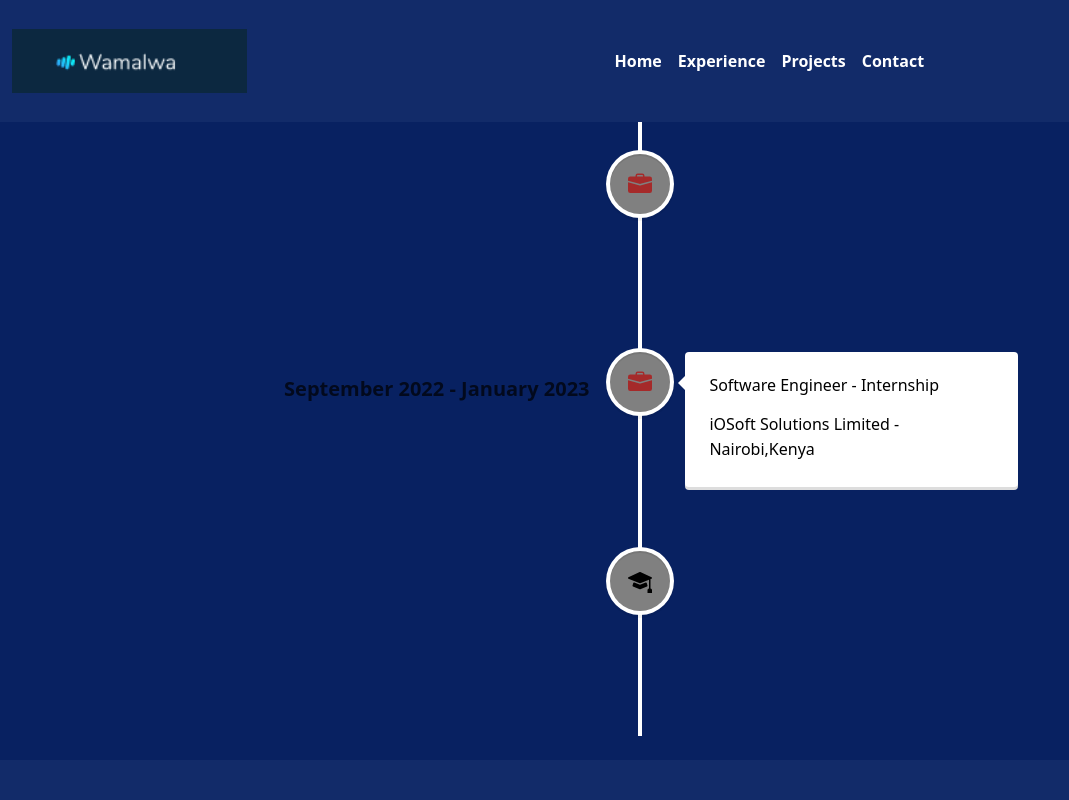
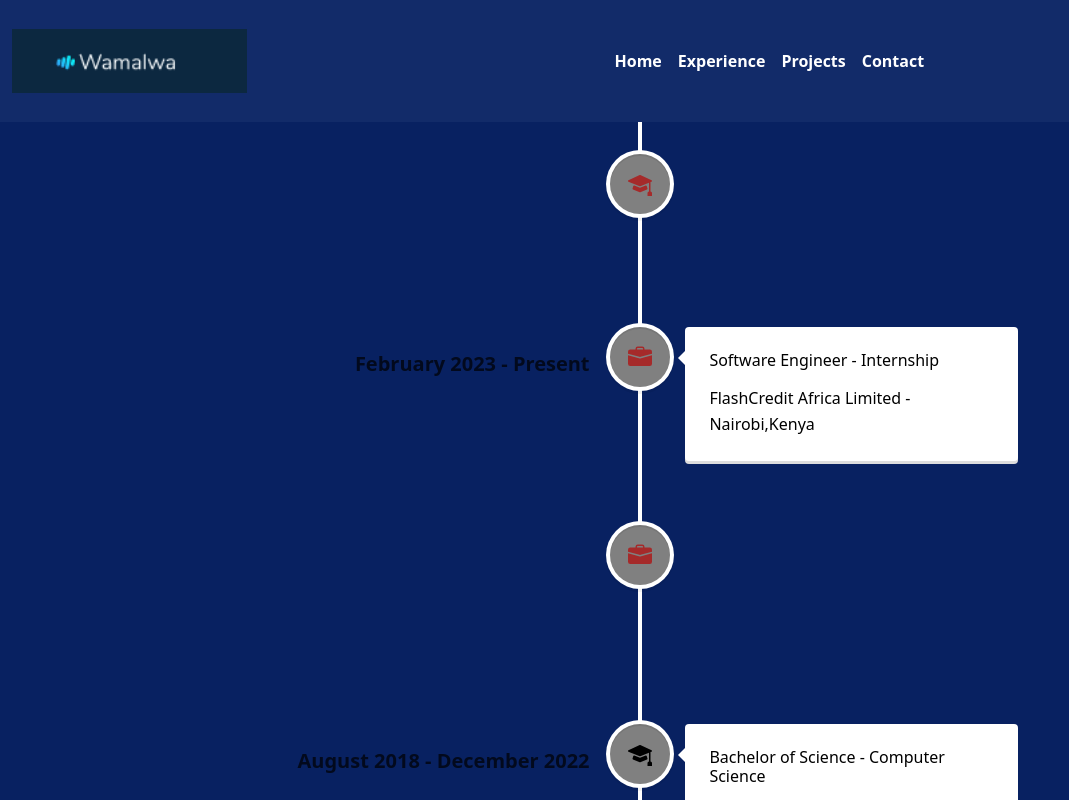
Before and after one commit to dedan-wamalwa/portfolio, a React (Create React App) app: page /Experience in a window 1280 px wide. Shown: the top 800 px of the page, without its empty margins (0-1069 px from the left). Built offline with nearby package versions, Linux system fonts and the light colour scheme.

Commit message:
Added moringa education

```diff
--- a/src/Pages/Experience.js
+++ b/src/Pages/Experience.js
@@ -9,8 +9,18 @@ function Experience() {
                 <VerticalTimeline className="mb-4">
                     <VerticalTimelineElement
                         className="vertical-timeline-element--work"
+                        date="March 2023 - Present"
+                        dateClassName="ms-3 text-black fw-bold fs-5"
+                        iconStyle={{ background: "gray", color: "brown" }}
+                        icon={<Icon.MortarboardFill />}
+                    >
+                        <h6 className="vertical-timeline-element-title text-black">DevOps Engineering</h6>
+                        <p className="text-black">Moringa School - Nairobi,Kenya</p>
+                    </VerticalTimelineElement>
+                    <VerticalTimelineElement
+                        className="vertical-timeline-element--work"
                         date="February 2023 - Present"
-						dateClassName="ms-3 text-black fw-bold fs-5"
+                        dateClassName="me-3 text-black fw-bold fs-5"
                         iconStyle={{ background: "gray", color: "brown" }}
                         icon={<Icon.BriefcaseFill />}
                     >
@@ -20,7 +30,7 @@ function Experience() {
                     <VerticalTimelineElement
                         className="vertical-timeline-element--work"
                         date=" September 2022 - January 2023"
-						dateClassName="me-3 text-black fw-bold fs-5"
+                        dateClassName="ms-3 text-black fw-bold fs-5"
                         iconStyle={{ background: "gray", color: "brown" }}
                         icon={<Icon.BriefcaseFill />}
                     >
@@ -30,7 +40,7 @@ function Experience() {
                     <VerticalTimelineElement
                         className="vertical-timeline-element--education"
                         date=" August 2018 - December 2022"
-						dateClassName="ms-3 text-black fw-bold fs-5"
+                        dateClassName="me-3 text-black fw-bold fs-5"
                         iconStyle={{ background: "gray", color: "black" }}
                         icon={<Icon.MortarboardFill />}
                     >
```
Lines whose indentation alone changed are shown as unchanged.
